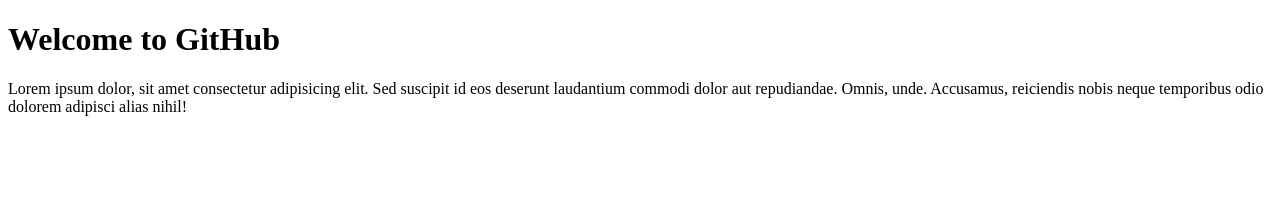
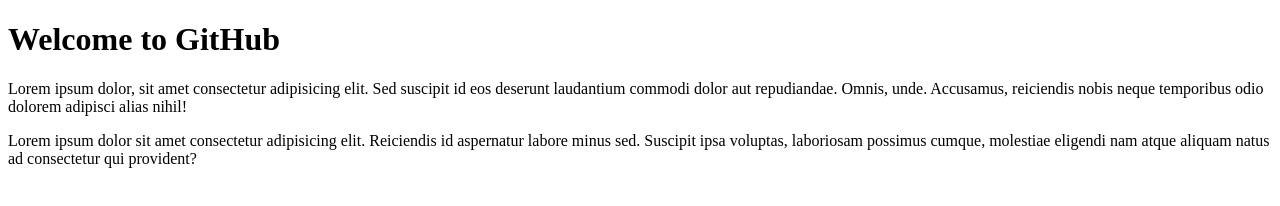
Before and after one commit to AliFarooqi01/website, a plain HTML site: page index.html in a window 1280 px wide. Drawn offline with Linux system fonts and the light colour scheme.

Commit message:
modified index file

```diff
--- a/index.html
+++ b/index.html
@@ -13,6 +13,9 @@
     <p>Lorem ipsum dolor, sit amet consectetur adipisicing elit. Sed suscipit id eos deserunt laudantium commodi dolor
         aut repudiandae. Omnis, unde. Accusamus, reiciendis nobis neque temporibus odio dolorem adipisci alias nihil!
     </p>
+    <p>
+        Lorem ipsum dolor sit amet consectetur adipisicing elit. Reiciendis id aspernatur labore minus sed. Suscipit ipsa voluptas, laboriosam possimus cumque, molestiae eligendi nam atque aliquam natus ad consectetur qui provident?
+    </p>
 </body>
 
 </html>
```
